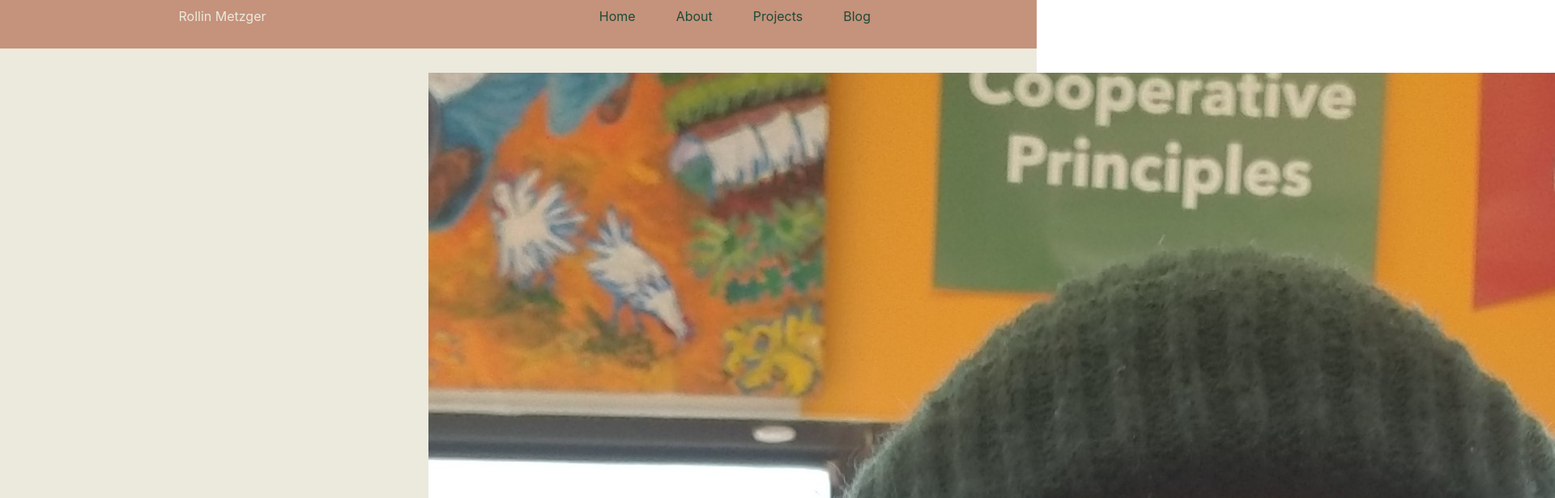
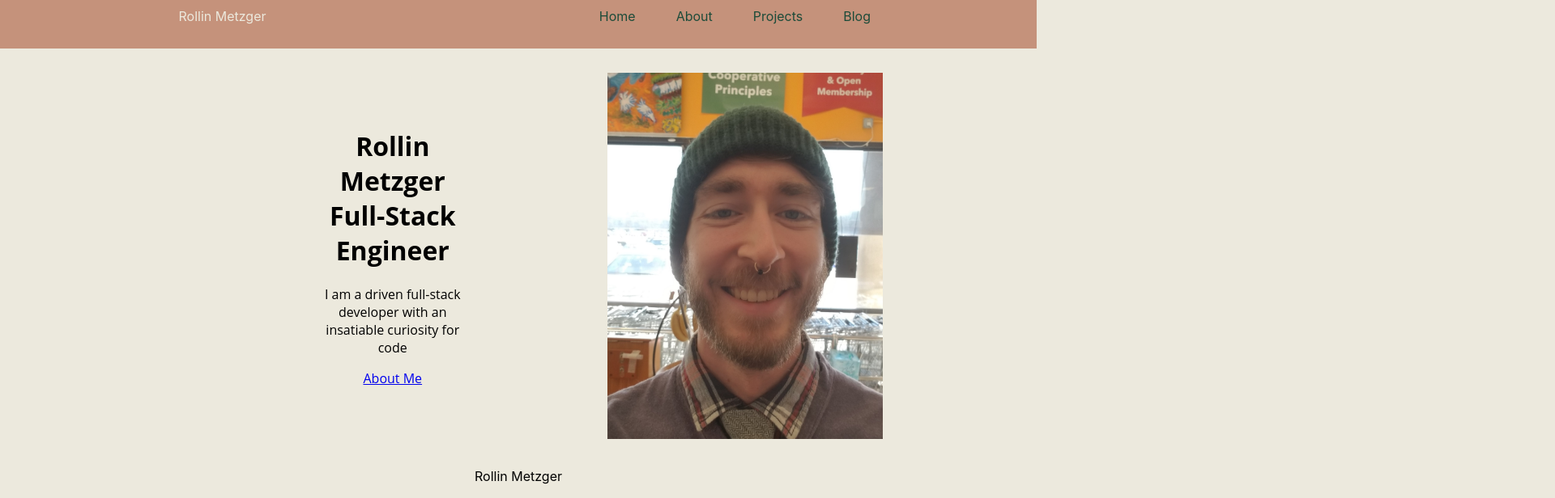
Before and after one commit to alcesalces11331/Portfolio, a React (Create React App) app: page / in a window 1280 px wide. Shown: the top 616 px of the page at 81% size, 1920 px wide, since content can reach past the window. Built offline with nearby package versions, Linux system fonts and the light colour scheme.

Commit message:
Correct dom validation error & image scaling

```diff
--- a/src/App.css
+++ b/src/App.css
@@ -36,6 +36,14 @@
   to {
     transform: rotate(360deg);
   }
+}
+
+img {
+  display: inline-block;
+  color: transparent;
+  height: auto;
+  vertical-align: middle;
+  max-width: 100%;
 }
 
 /* ##################### HEADER ##################### */
@@ -106,6 +114,7 @@
 body {
   position: relative;
   height: 100vh;
+  background-color: rgb(236, 233, 221);
 }
 
 #App-body-main {
@@ -121,3 +130,10 @@ body {
   padding: 20px;
   font-family: "Open Sans";
 }
+
+.personal-image-container img {
+  width: 50%;
+  min-width: 50%;
+  height: auto;
+  object-fit: contain;
+}
--- a/src/App.js
+++ b/src/App.js
@@ -15,7 +15,7 @@ function App() {
         <header className="App-header">
           <Header />
         </header>
-        <body id="App-body-main">
+        <div id="App-body-main">
           <div className="body-main-inner">
             <div className="personal-text-container">
               <div>
@@ -33,11 +33,11 @@ function App() {
                 <div>
                   <img src={me} alt='Myself' />
                 </div>
-            </div>
+              </div>
             </div>
 
           </div>
-        </body>
+        </div>
         <Route path="/blog" exact component={Blog} />
         <Route path="/projects" exact component={ProjectsContainer} />
         <Route path="/about" exact component={About} />
```
